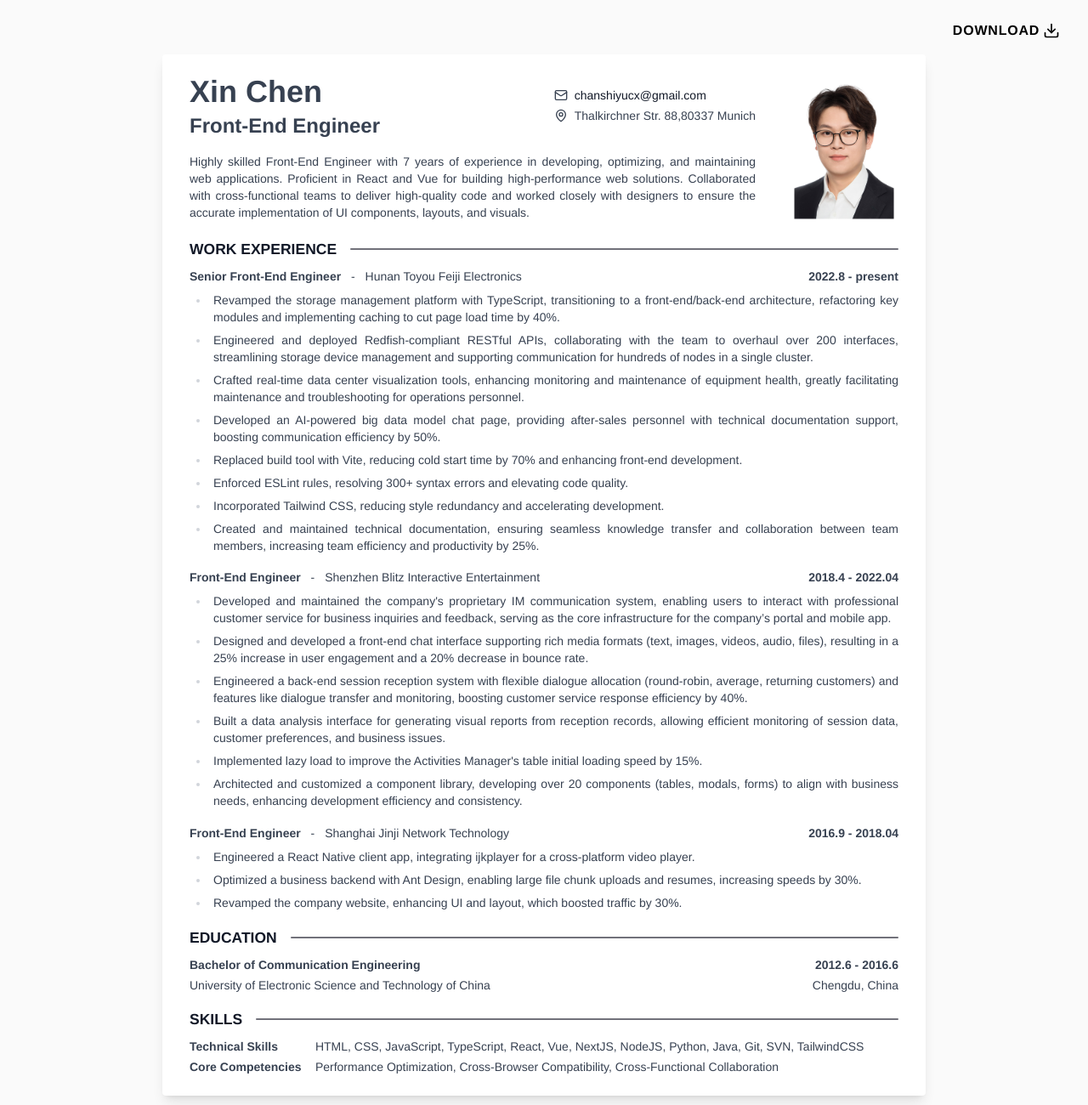
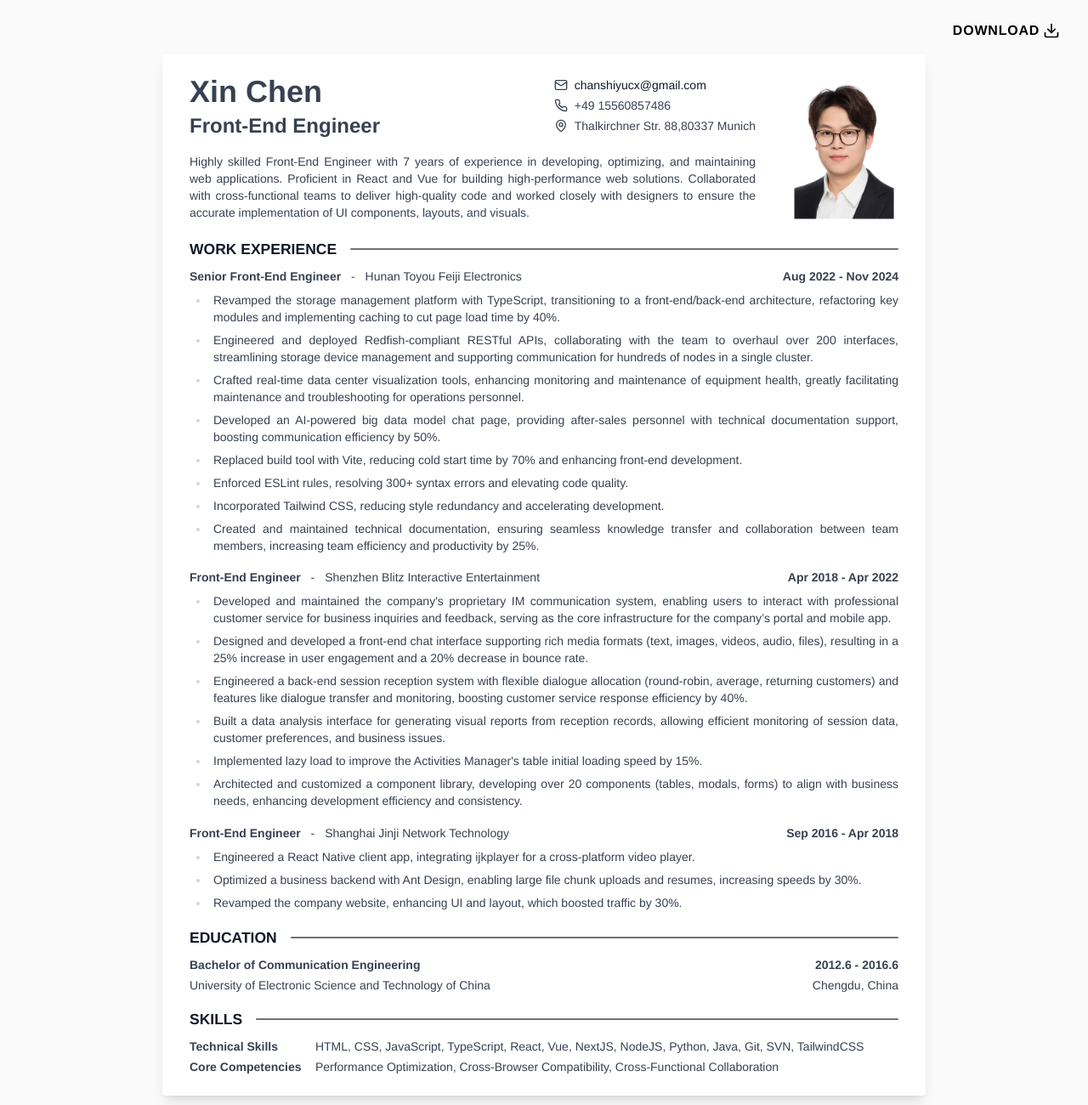
Before and after one commit to Chanshiyucx/cv, a plain HTML site: page index.html in a window 1280 px wide. Shown: the whole page at 85% size. Drawn offline with nearby package versions, Linux system fonts and the light colour scheme.

Commit message:
update: modify work experience

```diff
--- a/index.html
+++ b/index.html
@@ -24,15 +24,15 @@
               <p class="text-4xl font-extrabold m-0">Xin Chen</p>
               <p class="text-2xl font-extrabold my-1">Front-End Engineer</p>
             </div>
-            <div class="flex flex-col ml-12 mt-3">
+            <div class="flex flex-col ml-12">
               <span class="flex items-center">
                 <svg class="mr-2 w-4" xmlns="http://www.w3.org/2000/svg" width="24" height="24" viewBox="0 0 24 24" fill="none" stroke="currentColor" stroke-width="2" stroke-linecap="round" stroke-linejoin="round" class="lucide lucide-mail"><rect width="20" height="16" x="2" y="4" rx="2"/><path d="m22 7-8.97 5.7a1.94 1.94 0 0 1-2.06 0L2 7"/></svg>
                 <a class="no-underline" href="mailto:chanshiyucx@gmail.com" target="_blank">chanshiyucx@gmail.com</a>
               </span>
-              <!-- <span class="flex items-center">
+              <span class="flex items-center">
                 <svg class="mr-2 w-4" xmlns="http://www.w3.org/2000/svg" width="24" height="24" viewBox="0 0 24 24" fill="none" stroke="currentColor" stroke-width="2" stroke-linecap="round" stroke-linejoin="round" class="lucide lucide-phone"><path d="M22 16.92v3a2 2 0 0 1-2.18 2 19.79 19.79 0 0 1-8.63-3.07 19.5 19.5 0 0 1-6-6 19.79 19.79 0 0 1-3.07-8.67A2 2 0 0 1 4.11 2h3a2 2 0 0 1 2 1.72 12.84 12.84 0 0 0 .7 2.81 2 2 0 0 1-.45 2.11L8.09 9.91a16 16 0 0 0 6 6l1.27-1.27a2 2 0 0 1 2.11-.45 12.84 12.84 0 0 0 2.81.7A2 2 0 0 1 22 16.92z"/></svg>
-                +86 138-0842-3263
-              </span> -->
+                +49 15560857486
+              </span>
               <!-- <span class="flex items-center">
                 <svg class="mr-2 w-4" xmlns="http://www.w3.org/2000/svg" width="24" height="24" viewBox="0 0 24 24" fill="none" stroke="currentColor" stroke-width="2" stroke-linecap="round" stroke-linejoin="round" class="lucide lucide-github"><path d="M15 22v-4a4.8 4.8 0 0 0-1-3.5c3 0 6-2 6-5.5.08-1.25-.27-2.48-1-3.5.28-1.15.28-2.35 0-3.5 0 0-1 0-3 1.5-2.64-.5-5.36-.5-8 0C6 2 5 2 5 2c-.3 1.15-.3 2.35 0 3.5A5.403 5.403 0 0 0 4 9c0 3.5 3 5.5 6 5.5-.39.49-.68 1.05-.85 1.65-.17.6-.22 1.23-.15 1.85v4"/><path d="M9 18c-4.51 2-5-2-7-2"/></svg>
                 <a class="no-underline" href="https://github.com/chanshiyucx" target="_blank">github.com/chanshiyucx</a>
@@ -48,7 +48,7 @@
           </div>
         </div>
         <div class="ml-10 shrink-0">
-          <img src="./static/4.jpg" alt="avatar" class="m-0 w-32 rounded-lg">
+          <img src="./static/avatar.jpg" alt="avatar" class="m-0 w-32 rounded-lg">
         </div>
       </section>
       <section id="work-experience">
@@ -64,7 +64,7 @@
                 <span class="mx-2 max-md:hidden">-</span>
                 <span>Hunan Toyou Feiji Electronics</span>
               </span>
-              <span class="font-bold">2022.8 - present</span>
+              <span class="font-bold">Aug 2022 - Nov 2024</span>
             </div>
             <ul class="mt-2 text-justify">
               <li>Revamped the storage management platform with TypeScript, transitioning to a front-end/back-end architecture, refactoring key modules and implementing caching to cut page load time by 40%. </li>
@@ -84,7 +84,7 @@
                 <span class="mx-2 max-md:hidden">-</span>
                 <span>Shenzhen Blitz Interactive Entertainment</span>
               </span>
-              <span class="font-bold">2018.4 - 2022.04</span>
+              <span class="font-bold">Apr 2018 - Apr 2022</span>
             </div>
             <ul class="mt-2 text-justify">
               <li>Developed and maintained the company's proprietary IM communication system, enabling users to interact with professional customer service for business inquiries and feedback, serving as the core infrastructure for the company’s portal and mobile app.</li>
@@ -102,7 +102,7 @@
                 <span class="mx-2 max-md:hidden">-</span>
                 <span>Shanghai Jinji Network Technology</span>
               </span>
-              <span class="font-bold">2016.9 - 2018.04</span>
+              <span class="font-bold">Sep 2016 - Apr 2018</span>
             </div>
             <ul class="mt-2 text-justify">
               <li>Engineered a React Native client app, integrating ijkplayer for a cross-platform video player.</li>
```
Also changed, not shown: static/1.jpg (deleted), static/2.jpg (deleted), static/3.jpg (deleted), static/avatar.jpg (renamed from static/4.jpg).
